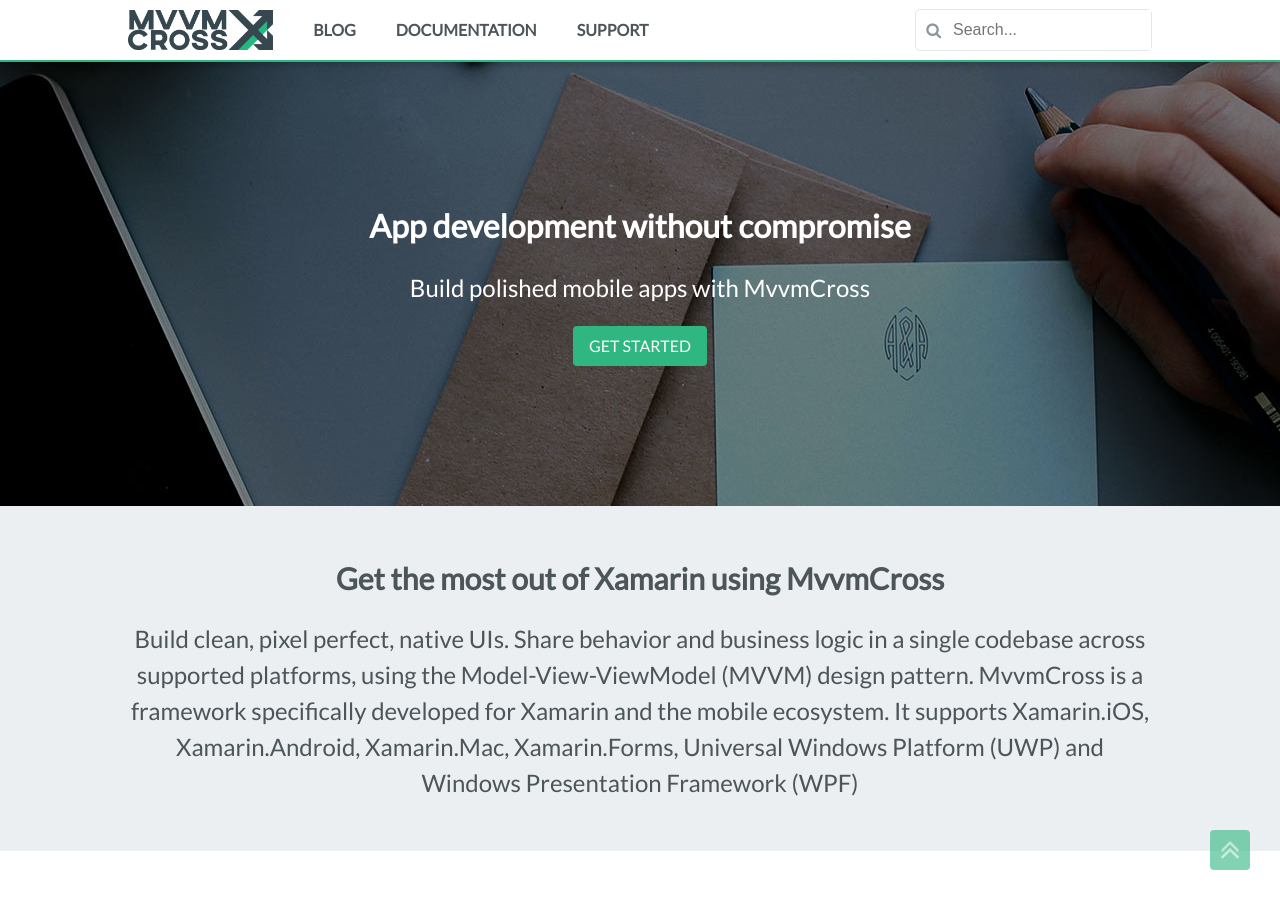
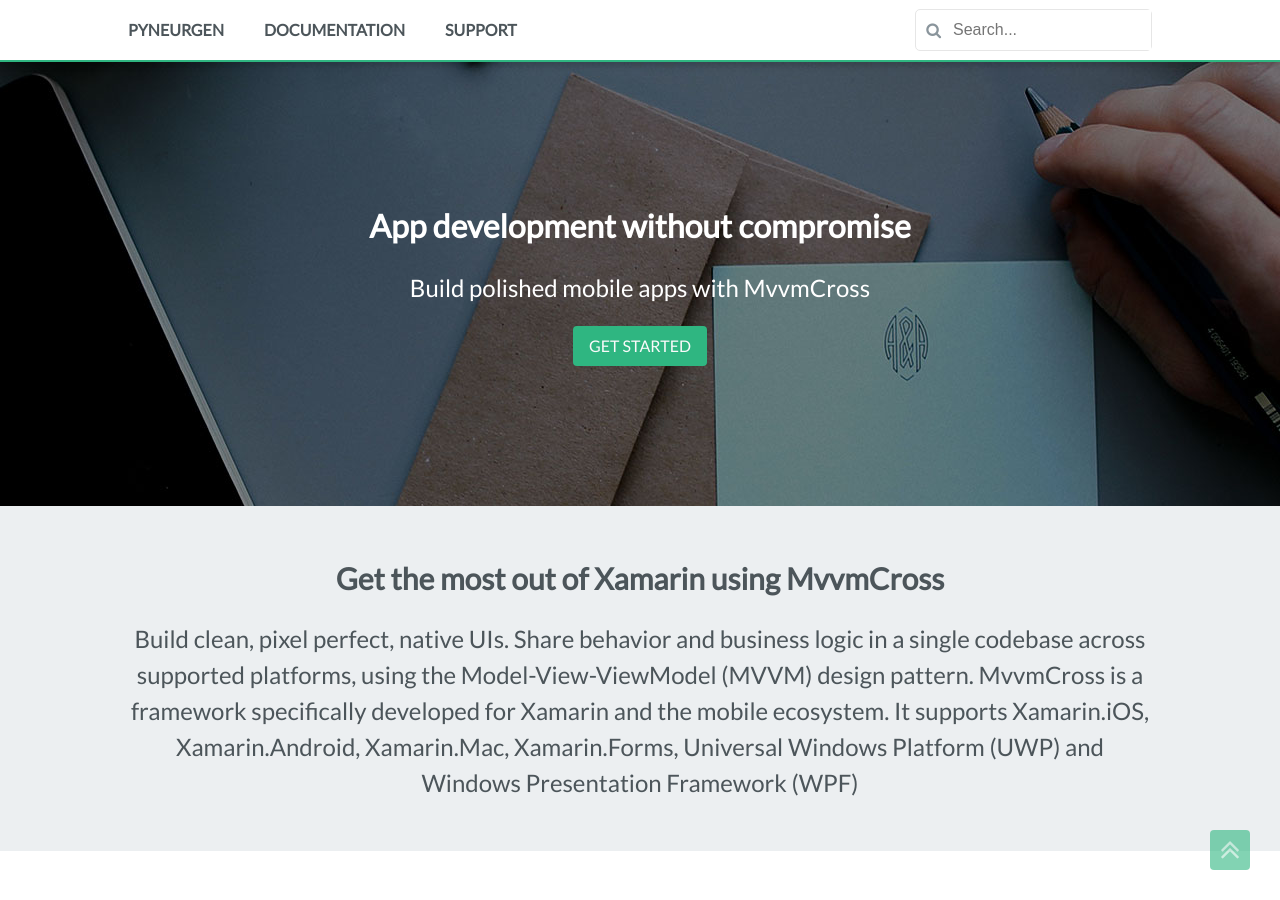
Before and after one commit to jacksonpradolima/PyNeurGen, a Jekyll site: the page built from index.md, in a window 1280 px wide and 900 px high. Built offline with Jekyll 4.4.1, drawn with Linux system fonts in a browser that asks for light colours; nearby versions of some CDN libraries.

Commit message:
added pyneurgen images and update site

```diff
--- a/_config.yml
+++ b/_config.yml
@@ -83,8 +83,8 @@
 
 # Site menu settings
 menu:
-  - title: "Blog"
-    url: "/blog"
+  # - title: "Blog"
+  #   url: "/blog"
   - title: "Documentation"
     url: "/documentation"
   - title: "Support"
--- a/_includes/header.html
+++ b/_includes/header.html
@@ -3,13 +3,15 @@
         <i class="fa fa-bars fa-2x" aria-hidden="true"></i>
     </button>
     <a href="{{ '/' | relative_url }}" class="logo" role="link" aria-label="Home">
-        <img alt="{{ site.title | escape }}" src="{{ '/assets/img/logo/MvvmCross-logo.png' | relative_url }}" role="img" aria-label="Logo"/>
+        <span>PyNeurGen</span>
+        <!-- <img alt="{{ site.title | escape }}" src="{{ '/assets/img/logo/MvvmCross-logo.png' | relative_url }}" role="img" aria-label="Logo"/> -->
     </a>
     <nav class="navigation" role="navigation" aria-label="Navigation">
         <ul role="menu" aria-hidden="true" aria-label="Navigation menu">
             <li role="menuitem" aria-label="Navigation menu item">
                 <a href="{{ '/' | relative_url }}" class="logo" role="menuitem" aria-label="Home">
-                    <img alt="{{ site.title | escape }}" src="{{ '/assets/img/logo/MvvmCross-logo.png' | relative_url }}" role="img" aria-label="Logo"/>
+                   <!--  <img alt="{{ site.title | escape }}" src="{{ '/assets/img/logo/MvvmCross-logo.png' | relative_url }}" role="img" aria-label="Logo"/> -->
+                   <span>PyNeurGen</span>
                 </a>
             </li>
             {% for item in site.menu %}
--- a/_includes/html-head.html
+++ b/_includes/html-head.html
@@ -3,7 +3,7 @@
     <meta name="viewport" content="width=device-width, initial-scale=1.0">
     <meta http-equiv="X-UA-Compatible" content="ie=edge">
     <meta name="msapplication-TileColor" content="#ffffff">
-    <meta name="msapplication-TileImage" content="{{ '/assets/img/favicon/ms-icon-144x144.png' | relative_url }}">
+    <!-- <meta name="msapplication-TileImage" content="{{ '/assets/img/favicon/ms-icon-144x144.png' | relative_url }}"> -->
     <meta name="theme-color" content="#ffffff">
     <!-- stylesheets -->
     <link rel="stylesheet" href="https://fonts.googleapis.com/css?family=Lato">
@@ -15,7 +15,7 @@
     {% seo %}
     <!-- favicons and rss -->
     <link rel="alternate" type="application/rss+xml" title="{{ site.title | escape }}" href="{{ '/feed.xml' | relative_url }}">
-    <link rel="apple-touch-icon" sizes="57x57" href="{{ '/assets/img/favicon/apple-icon-57x57.png' | relative_url }}">
+<!--     <link rel="apple-touch-icon" sizes="57x57" href="{{ '/assets/img/favicon/apple-icon-57x57.png' | relative_url }}">
     <link rel="apple-touch-icon" sizes="60x60" href="{{ '/assets/img/favicon/apple-icon-60x60.png' | relative_url }}">
     <link rel="apple-touch-icon" sizes="72x72" href="{{ '/assets/img/favicon/apple-icon-72x72.png' | relative_url }}">
     <link rel="apple-touch-icon" sizes="76x76" href="{{ '/assets/img/favicon/apple-icon-76x76.png' | relative_url }}">
@@ -27,6 +27,6 @@
     <link rel="icon" type="image/png" sizes="192x192"  href="{{ '/assets/img/favicon/android-icon-192x192.png' | relative_url }}">
     <link rel="icon" type="image/png" sizes="32x32" href="{{ '/assets/img/favicon/favicon-32x32.png' | relative_url }}">
     <link rel="icon" type="image/png" sizes="96x96" href="{{ '/assets/img/favicon/favicon-96x96.png' | relative_url }}">
-    <link rel="icon" type="image/png" sizes="16x16" href="{{ '/assets/img/favicon/favicon-16x16.png' | relative_url }}">
+    <link rel="icon" type="image/png" sizes="16x16" href="{{ '/assets/img/favicon/favicon-16x16.png' | relative_url }}"> -->
     <link rel="manifest" href="{{ '/assets/img/favicon/manifest.json' | relative_url }}">
 </head>
```
Also changed, not shown: assets/img/pyneurgen/NARX2.png (added), assets/img/pyneurgen/elman_srn2.png (added), assets/img/pyneurgen/genn_fitness.png (added), assets/img/pyneurgen/genn_results.png (added), assets/img/pyneurgen/jordan_nn2.png (added), assets/img/pyneurgen/menu.png (added), assets/img/pyneurgen/neuron-heading.png (added), assets/img/pyneurgen/nn_mse_epochs.png (added), assets/img/pyneurgen/nn_population.png (added), assets/img/pyneurgen/nn_target_actuals.png (added), assets/img/pyneurgen/std_neural_net2.png (added), assets/img/pyneurgen/std_nn_2_hidden_layers2.png (added), assets/img/pyneurgen/tutorial_ge1.png (added), assets/img/pyneurgen/tutorial_nn1c.png (added).
